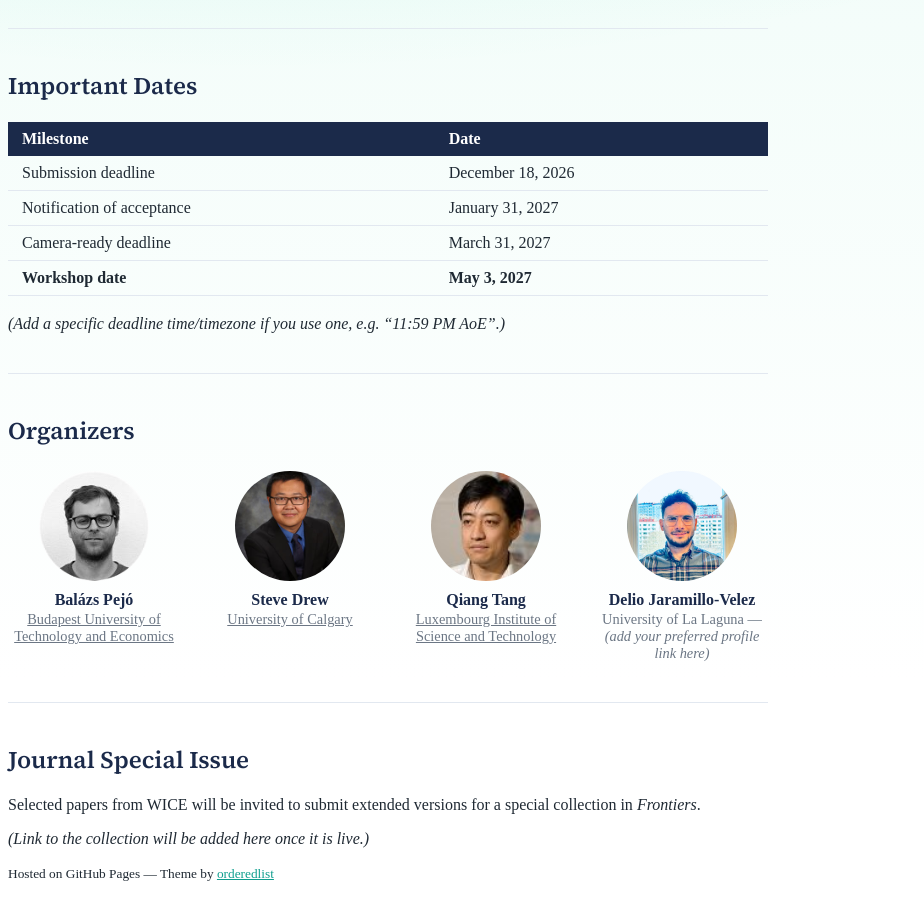
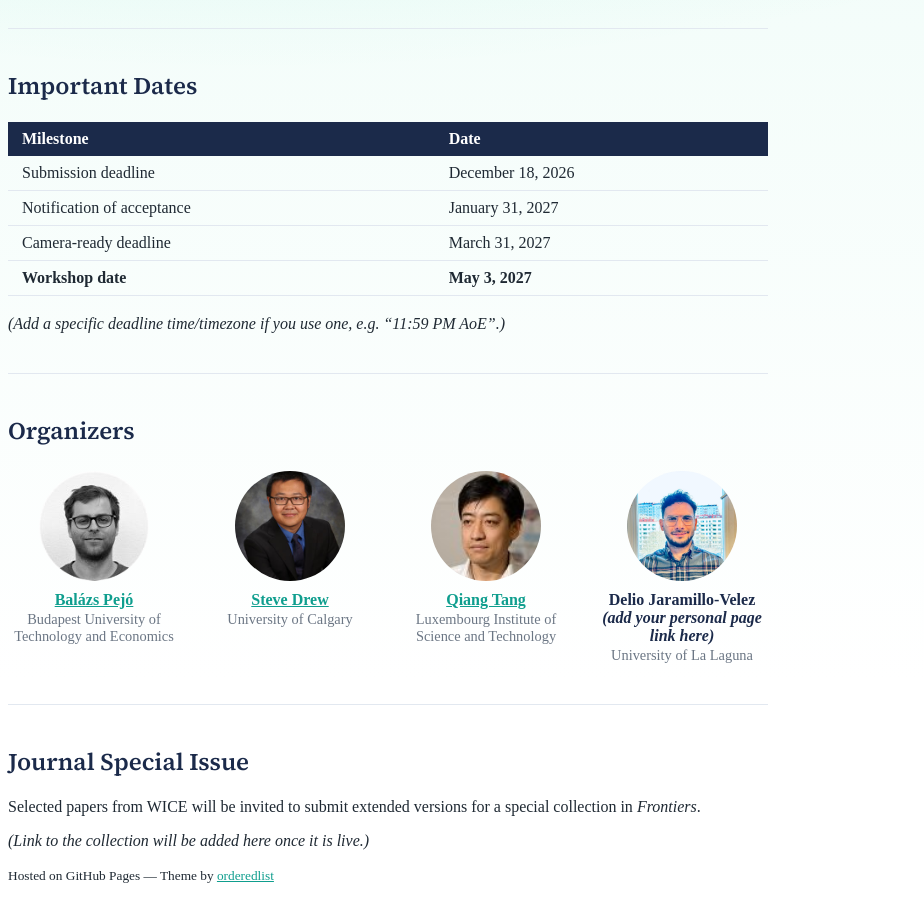
Before and after one commit to WICE-SaTML/WICE-SaTML.github.io, a Jekyll site: the page built from index.md, in a window 1280 px wide and 900 px high, scrolled down 920 px. Shown: the whole window, without its empty margins (0-924 px from the left). Built offline with Jekyll 4.4.1, drawn with Linux system fonts in a browser that asks for light colours; a script that is not in the unit is left out; our own code applies the rules of GitHub Pages for plain Markdown files.

Commit message:
Add files via upload

```diff
--- a/index.md
+++ b/index.md
@@ -55,23 +55,23 @@ We invite submissions on *(add topics of interest here)*.
 <div class="organizers-grid">
   <div class="organizer">
     <img src="{{ '/assets/images/organizers/balazs-pejo.jpg' | relative_url }}" alt="Balázs Pejó" class="organizer-photo">
-    <p class="organizer-name">Balázs Pejó</p>
-    <p class="organizer-affiliation"><a href="https://dblp.org/pid/175/5675">Budapest University of Technology and Economics</a></p>
+    <p class="organizer-name"><a href="https://dblp.org/pid/175/5675">Balázs Pejó</a></p>
+    <p class="organizer-affiliation">Budapest University of Technology and Economics</p>
   </div>
   <div class="organizer">
     <img src="{{ '/assets/images/organizers/steve-drew.jpg' | relative_url }}" alt="Steve Drew" class="organizer-photo">
-    <p class="organizer-name">Steve Drew</p>
-    <p class="organizer-affiliation"><a href="https://profiles.ucalgary.ca/steve-drew">University of Calgary</a></p>
+    <p class="organizer-name"><a href="https://profiles.ucalgary.ca/steve-drew">Steve Drew</a></p>
+    <p class="organizer-affiliation">University of Calgary</p>
   </div>
   <div class="organizer">
     <img src="{{ '/assets/images/organizers/qiang-tang.jpg' | relative_url }}" alt="Qiang Tang" class="organizer-photo">
-    <p class="organizer-name">Qiang Tang</p>
-    <p class="organizer-affiliation"><a href="https://scholar.google.com/citations?view_op=view_org&hl=en&org=3123003046095992314">Luxembourg Institute of Science and Technology</a></p>
+    <p class="organizer-name"><a href="https://scholar.google.com/citations?view_op=view_org&hl=en&org=3123003046095992314">Qiang Tang</a></p>
+    <p class="organizer-affiliation">Luxembourg Institute of Science and Technology</p>
   </div>
   <div class="organizer">
     <img src="{{ '/assets/images/organizers/delio-jaramillo-velez.jpg' | relative_url }}" alt="Delio Jaramillo-Velez" class="organizer-photo">
-    <p class="organizer-name">Delio Jaramillo-Velez</p>
-    <p class="organizer-affiliation">University of La Laguna — <em>(add your preferred profile link here)</em></p>
+    <p class="organizer-name">Delio Jaramillo-Velez <em>(add your personal page link here)</em></p>
+    <p class="organizer-affiliation">University of La Laguna</p>
   </div>
 </div>
 
```
